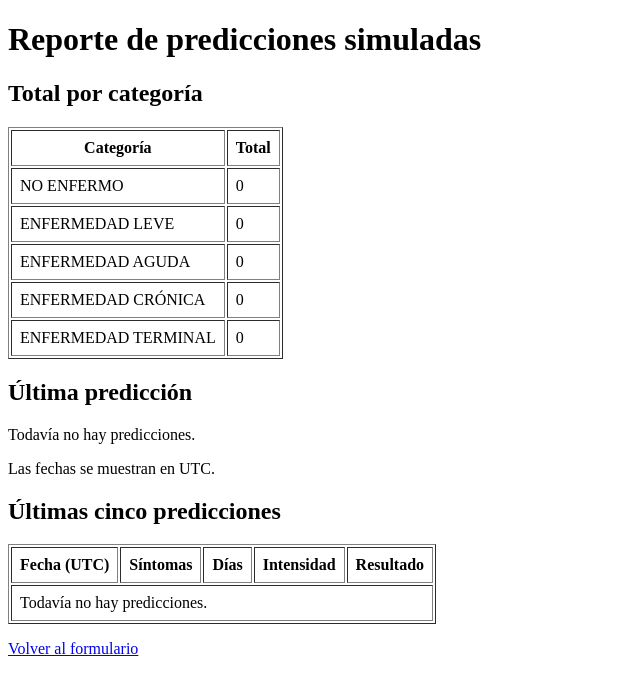
After one commit to Sandrajol/sandra-mlops-U2, a Flask app: page /reporte in a window 1280 px wide. The commit adds this page. Shown: the top 695 px of the page, without its empty margins (0-640 px from the left). Run offline with Flask 3, Linux system fonts and the light colour scheme.

Commit message:
Agrega reporte e historial persistente

```diff
--- a/app.py
+++ b/app.py
@@ -1,5 +1,6 @@
 from flask import Flask, render_template, request
 
+from historial import guardar_prediccion, obtener_reporte
 from modelo import clasificar_estado
 
 app = Flask(__name__)
@@ -22,9 +23,21 @@ def inicio():
                 resultado = clasificar_estado(cantidad, dias, intensidad)
             except ValueError as exc:
                 error = str(exc)
+            else:
+                guardar_prediccion(cantidad, dias, intensidad, resultado)
 
     return render_template("index.html", resultado=resultado, error=error)
 
 
+@app.route("/reporte")
+def reporte():
+    return render_template("reporte.html", reporte=obtener_reporte())
+
+
+@app.route("/api/reporte")
+def reporte_json():
+    return obtener_reporte()
+
+
 if __name__ == "__main__":
     app.run()
--- /dev/null
+++ b/historial.py
@@ -0,0 +1,68 @@
+import csv
+from collections import Counter
+from datetime import datetime, timezone
+from pathlib import Path
+from threading import Lock
+
+ARCHIVO = Path(__file__).resolve().parent / "datos" / "predicciones.csv"
+
+CATEGORIAS = (
+    "NO ENFERMO",
+    "ENFERMEDAD LEVE",
+    "ENFERMEDAD AGUDA",
+    "ENFERMEDAD CRÓNICA",
+    "ENFERMEDAD TERMINAL",
+)
+
+CAMPOS = (
+    "fecha",
+    "cantidad_sintomas",
+    "dias_sintomas",
+    "intensidad",
+    "resultado",
+)
+
+BLOQUEO = Lock()
+
+
+def guardar_prediccion(cantidad_sintomas, dias_sintomas, intensidad, resultado):
+    """Agrega una predicción al historial."""
+    registro = {
+        "fecha": datetime.now(timezone.utc).isoformat(timespec="seconds"),
+        "cantidad_sintomas": cantidad_sintomas,
+        "dias_sintomas": dias_sintomas,
+        "intensidad": intensidad,
+        "resultado": resultado,
+    }
+
+    with BLOQUEO:
+        ARCHIVO.parent.mkdir(parents=True, exist_ok=True)
+        necesita_encabezado = not ARCHIVO.exists() or ARCHIVO.stat().st_size == 0
+
+        with ARCHIVO.open("a", newline="", encoding="utf-8") as archivo:
+            escritor = csv.DictWriter(archivo, fieldnames=CAMPOS)
+
+            if necesita_encabezado:
+                escritor.writeheader()
+
+            escritor.writerow(registro)
+
+
+def obtener_reporte():
+    """Consulta el historial y calcula las estadísticas."""
+    with BLOQUEO:
+        if ARCHIVO.exists():
+            with ARCHIVO.open(newline="", encoding="utf-8") as archivo:
+                registros = list(csv.DictReader(archivo))
+        else:
+            registros = []
+
+    conteos = Counter(registro["resultado"] for registro in registros)
+
+    return {
+        "totales_por_categoria": {
+            categoria: conteos[categoria] for categoria in CATEGORIAS
+        },
+        "ultimas_cinco": list(reversed(registros[-5:])),
+        "fecha_ultima": registros[-1]["fecha"] if registros else None,
+    }
--- a/templates/index.html
+++ b/templates/index.html
@@ -5,6 +5,7 @@
     <title>Clasificador simulado</title>
 </head>
 <body>
+    <p><a href="/reporte">Ver reporte de predicciones</a></p>
     <h1>Clasificador simulado de síntomas</h1>
     <p>Demostración académica con datos ficticios.</p>
 
--- /dev/null
+++ b/templates/reporte.html
@@ -0,0 +1,54 @@
+<!doctype html>
+<html lang="es">
+<head>
+    <meta charset="utf-8">
+    <title>Reporte de predicciones</title>
+</head>
+<body>
+    <h1>Reporte de predicciones simuladas</h1>
+
+    <h2>Total por categoría</h2>
+    <table border="1" cellpadding="8">
+        <tr>
+            <th>Categoría</th>
+            <th>Total</th>
+        </tr>
+        {% for categoria, total in reporte.totales_por_categoria.items() %}
+        <tr>
+            <td>{{ categoria }}</td>
+            <td>{{ total }}</td>
+        </tr>
+        {% endfor %}
+    </table>
+
+    <h2>Última predicción</h2>
+    <p>{{ reporte.fecha_ultima or "Todavía no hay predicciones." }}</p>
+    <p>Las fechas se muestran en UTC.</p>
+
+    <h2>Últimas cinco predicciones</h2>
+    <table border="1" cellpadding="8">
+        <tr>
+            <th>Fecha (UTC)</th>
+            <th>Síntomas</th>
+            <th>Días</th>
+            <th>Intensidad</th>
+            <th>Resultado</th>
+        </tr>
+        {% for registro in reporte.ultimas_cinco %}
+        <tr>
+            <td>{{ registro.fecha }}</td>
+            <td>{{ registro.cantidad_sintomas }}</td>
+            <td>{{ registro.dias_sintomas }}</td>
+            <td>{{ registro.intensidad }}</td>
+            <td>{{ registro.resultado }}</td>
+        </tr>
+        {% else %}
+        <tr>
+            <td colspan="5">Todavía no hay predicciones.</td>
+        </tr>
+        {% endfor %}
+    </table>
+
+    <p><a href="/">Volver al formulario</a></p>
+</body>
+</html>
```
Also changed, not shown: README.md, 1 other file.
